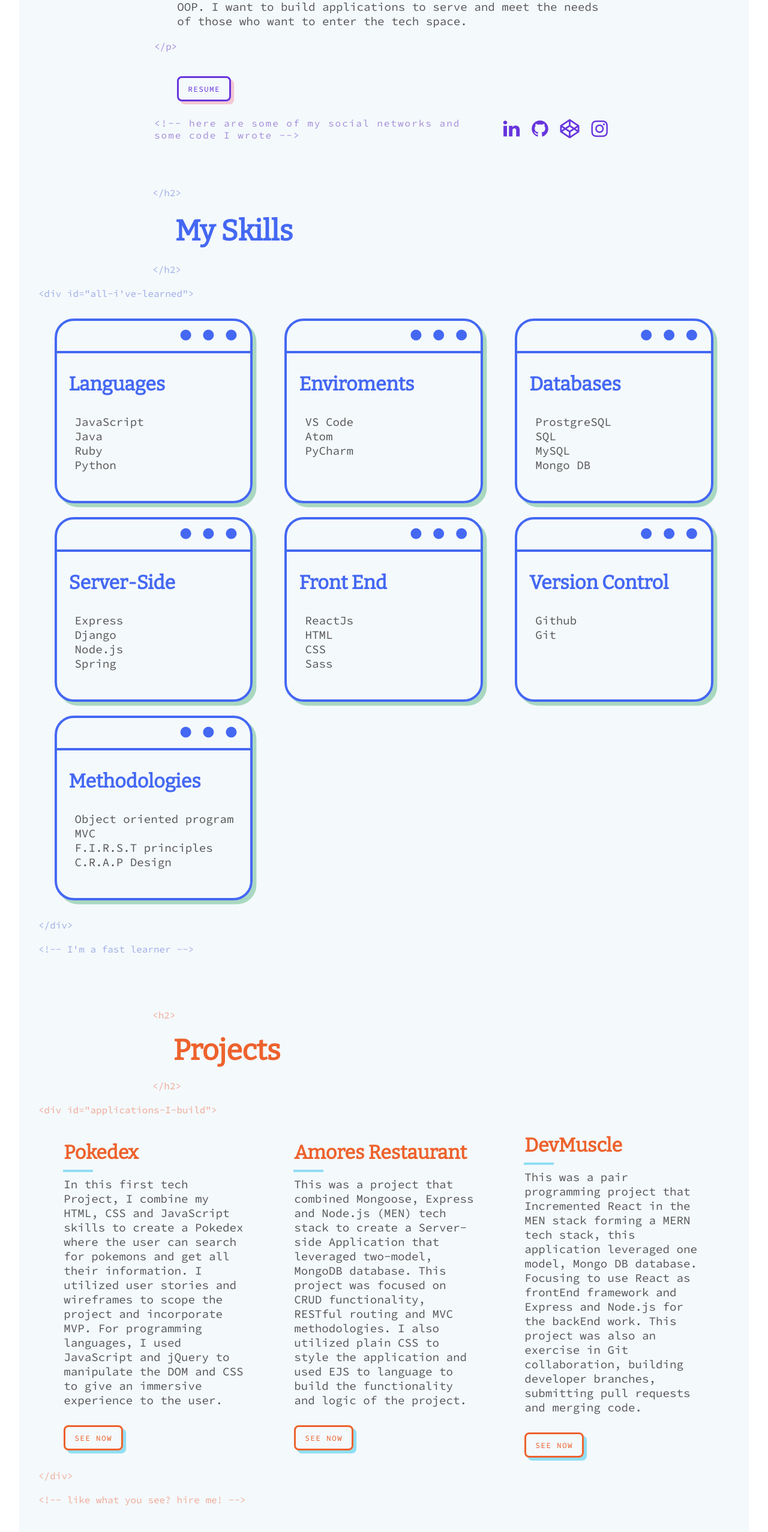
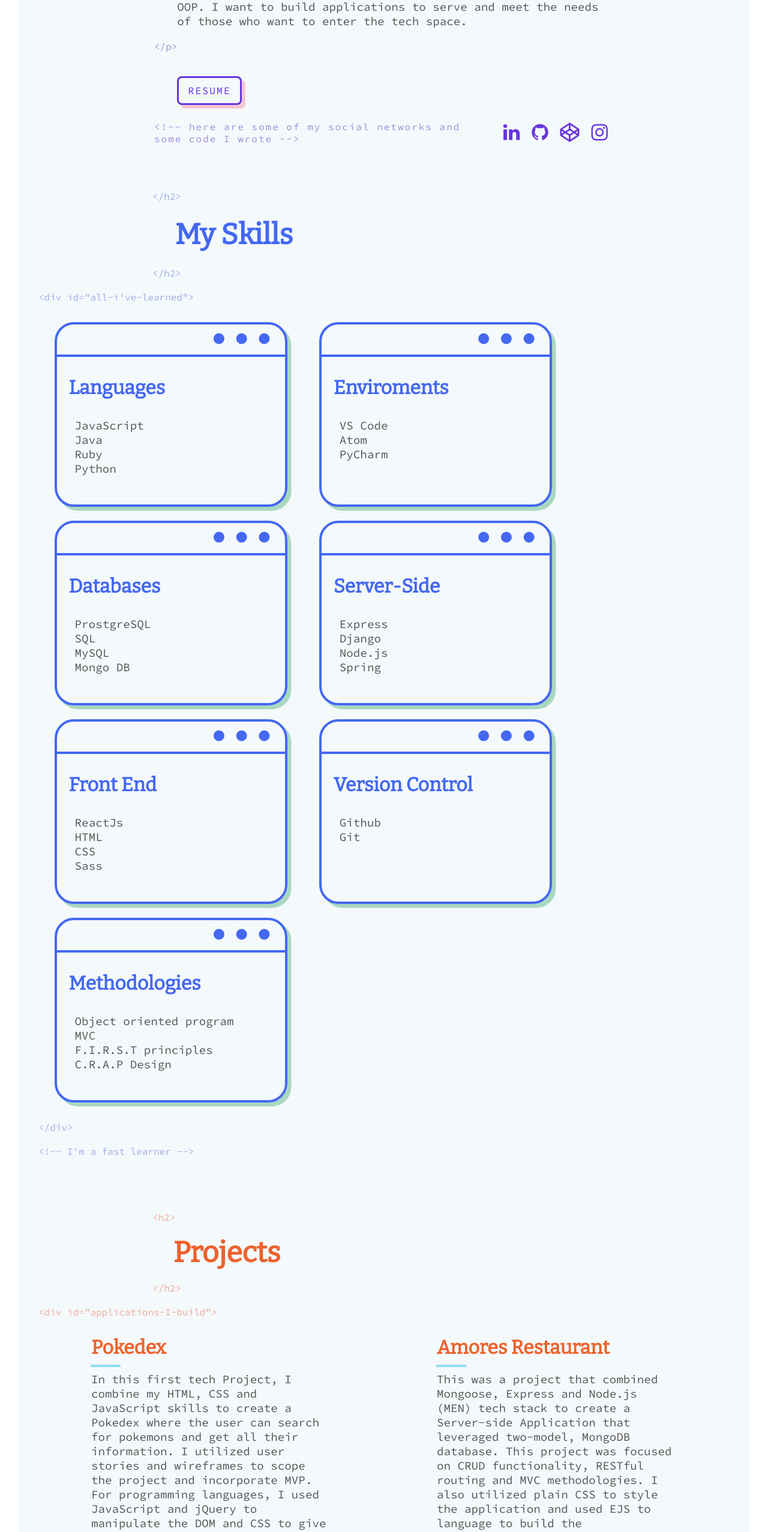
Before and after one commit to imdoug/portfolio, a React (Create React App) app: page / in a window 1280 px wide. Shown: the part 1285-3839 px from the top of the page at 60% size. Built offline with nearby package versions, Linux system fonts and the light colour scheme.

Commit message:
mobile frindly

```diff
--- a/public/index.html
+++ b/public/index.html
@@ -2,7 +2,7 @@
 <html lang="en">
   <head>
     <meta charset="utf-8" />
-    <link rel="icon" href="%PUBLIC_URL%/favicon.ico" />
+    <link rel="icon" href="/favicon.ico" />
     <meta name="viewport" content="width=device-width, initial-scale=1" />
     <meta name="theme-color" content="#000000" />
     <link rel="stylesheet" href="style.css">
@@ -26,7 +26,7 @@
       work correctly both with client-side routing and a non-root public URL.
       Learn how to configure a non-root public URL by running `npm run build`.
     -->
-    <title>Doug M</title>
+    <title>Doug Moreira</title>
   </head>
   <body>
     <noscript>You need to enable JavaScript to run this app.</noscript>
--- a/public/style.css
+++ b/public/style.css
@@ -201,7 +201,6 @@ nav > p > a:hover{
     margin-top: 20px;
 }
 .icons > p {
-
     font-size: 0.5em;
     letter-spacing: 2px;
     margin-right: 20px;
@@ -214,7 +213,7 @@ nav > p > a:hover{
     margin-left: 5%;
     padding: 10px 15px;
     margin-top: 20px;
-    font-size: 1vw;
+    font-size: 17px;
     letter-spacing: 0.1em;
     color: #6735dd;
     border: 3px solid #6735dd;
@@ -223,7 +222,7 @@ nav > p > a:hover{
     background: transparent;
     /* background: linear-gradient(45deg,#d350db,teal,#d350db); */
     background-size: 400% 400%;
-    box-shadow: 0.4vw 0.4vw 0 #f3c7d3;
+    box-shadow: 6px 6px 0 #f3c7d3;
     cursor: pointer;
     transition: all 0.3s ease;
     font-family: 'Source Code Pro', monospace;
@@ -244,7 +243,7 @@ nav > p > a:hover{
     margin: 20px 0px;
 }
 .skill-box{
-    width: 28%;
+    width: 380px;
     height: 300px;
     border-radius: 32px;
     border: 4px  solid #4468f2;
@@ -330,7 +329,7 @@ nav > p > a:hover{
     margin: 20px 0px;
 }
 .project-box{
-    width: 26%;
+    width: 400px;
 }
 .project-box h3{
     color: #ed622d;
@@ -360,16 +359,16 @@ nav > p > a:hover{
 .project-btn{
     padding: 10px 15px;
     margin-top: 30px;
-    font-size: 1vw;
+    font-size: 17px;
     letter-spacing: 0.1em;
     color: #ed622d;
     border: 3px solid #ed622d;
-    border-radius:8px;
+    border-radius: 8px;
     outline: none;
     background: transparent;
     /* background: linear-gradient(45deg,#d350db,teal,#d350db); */
     background-size: 400% 400%;
-    box-shadow: 0.4vw 0.4vw 0 #90def4;
+    box-shadow: 4px 4px 0 #90def4;
     cursor: pointer;
     transition: all 0.3s ease;
     font-family: 'Source Code Pro', monospace;
@@ -377,7 +376,7 @@ nav > p > a:hover{
 
 .project-btn:hover{
     /* animation: gradient 10s ease infinite; */
-    font-size:1vw;
+    font-size: 20px;
     box-shadow: 0.2vw 0.2vw 0 #90def4;
 }
 .project-btn > a{
@@ -464,6 +463,22 @@ body.active{
     cursor: pointer;
     border-radius: 50%;
   }
+
+  @media only screen and (max-width: 600px){
+      .picture{
+          display: block;
+          text-align: center;
+      }
+      .picture .code-text{
+          margin: 10px 0px;
+      }
+      .icons{
+          display: block;
+      }
+      .icons .code-text{
+          margin: 30px 0px 0px 10px;
+      }
+  }
   /* #myBtn:hover {
     background-color: #9eace6;
   } */
```
Also changed, not shown: 1 other file (tests, documents, lock files or other folders).
